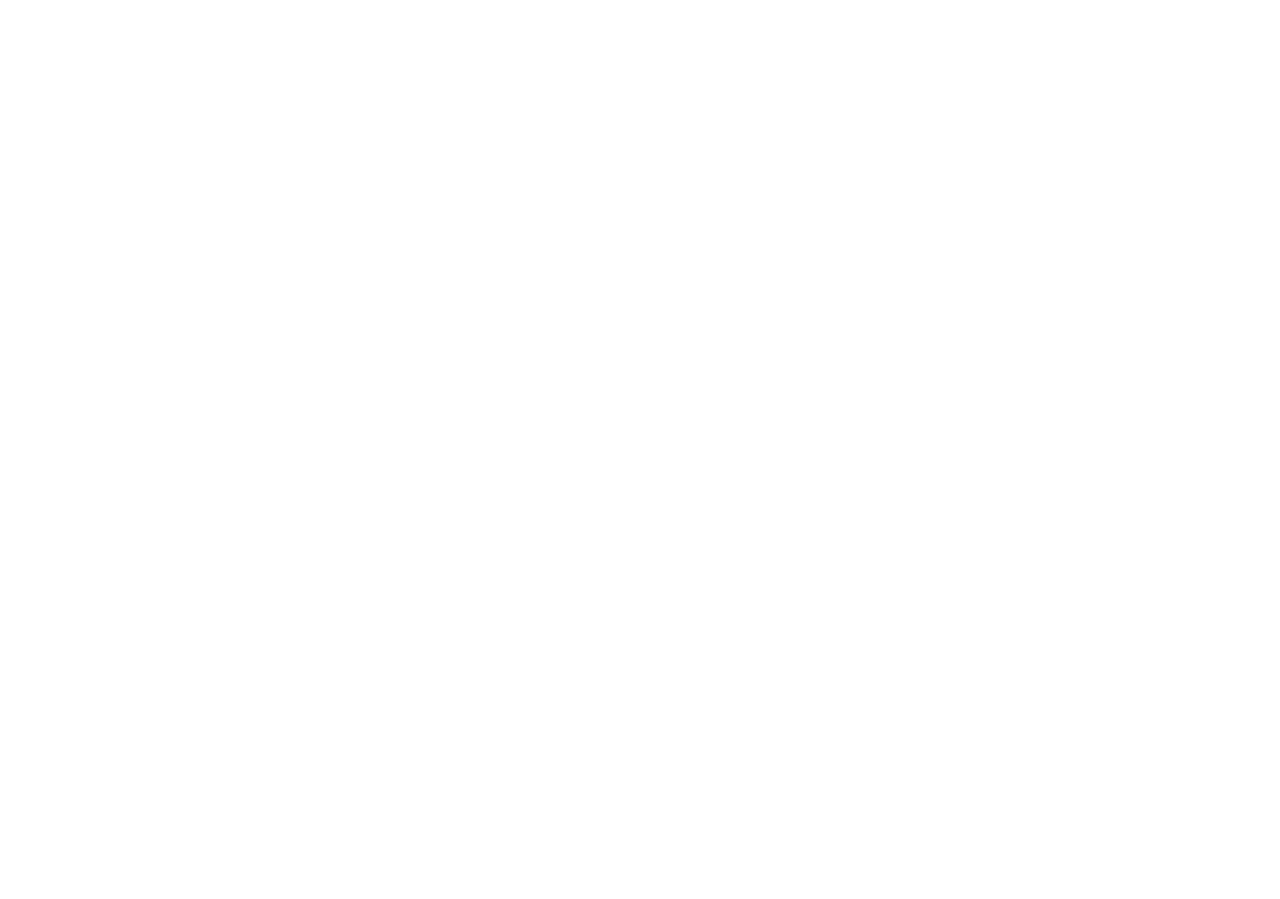
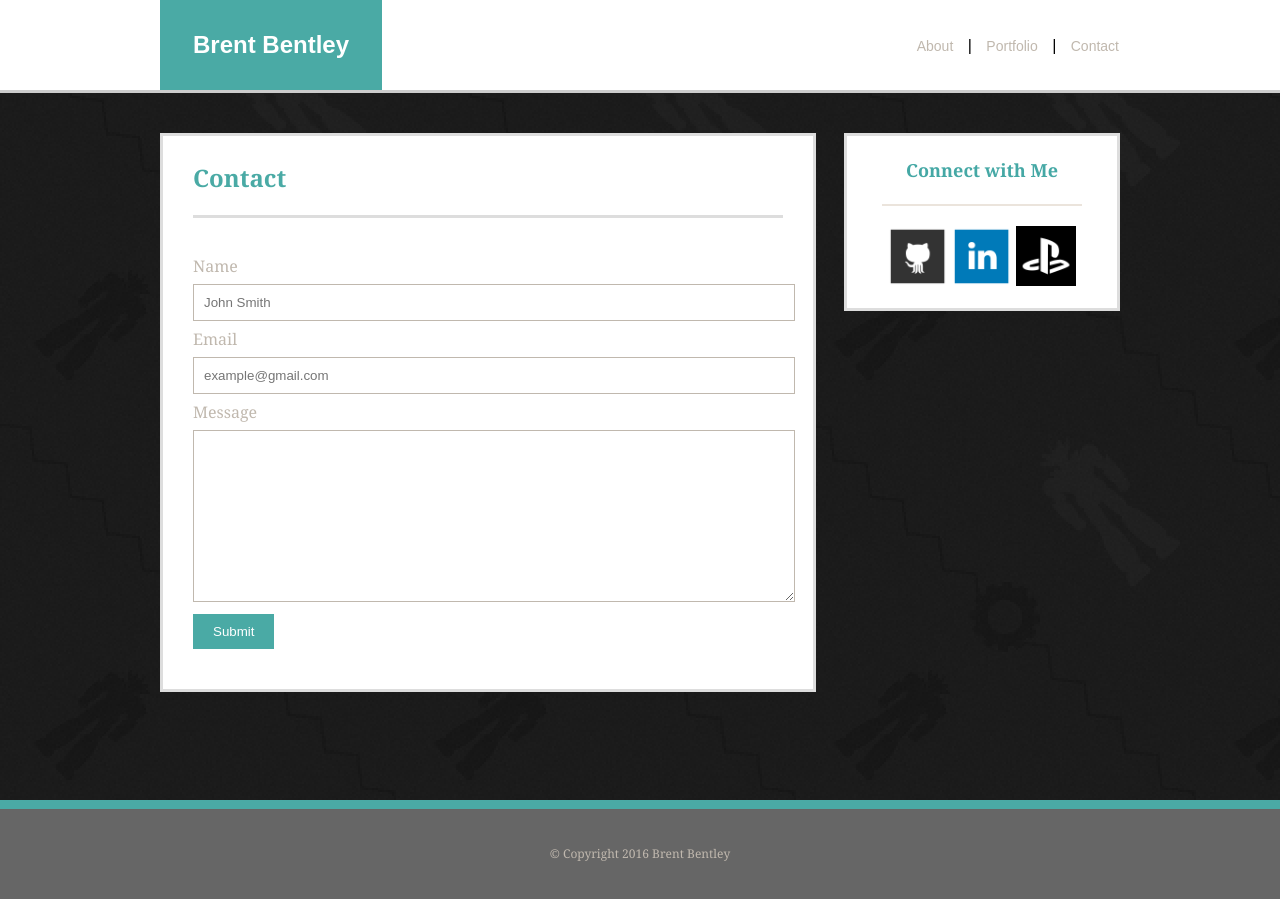
Before and after one commit to b4bentley/Basic-Portfolio, a PHP site: page /contact.html in a window 1280 px wide. Before the commit the page is empty. Before the commit the page ends 800 px from the top, so only its background shows below. Run offline with PHP 8.4, Linux system fonts and the light colour scheme.

Commit message:
Partial complete

```diff
--- a/assets/css/style.css
+++ b/assets/css/style.css
@@ -1,30 +1,185 @@
-body{
+* {
+margin: 0;
+}
 
-	background-color: lightblue;
+html, body {
+height: 100%;
+font-family: 'Georgia', Times, Times New Roman, serif;
+background-image:url('../../assets/images/robo.png');
+}
+
+.wrapper {
+min-height: 100%;
+height: auto !important;
+/*height: 100%;*/
+margin: 0 auto;
 }
 
 header{
     background-color: #fff;
-	padding: 40px 20px;
-	border-bottom: 2px solid #ccc;
+    font-family: 'Arial', 'Helvetica Neue', Helvetica, sans-serif;
+    border-bottom: 3px solid #ccc;
+    width: 100%;
+    height:90px;
+    margin-bottom: 40px
+
+}
+
+header div{
     width: 960px;
     margin: 0 auto;
-	text-align: center;
+    height: 90px;
 }
 
 .headerName{
     float: left;
     background-color: #4aaaa5;
-	size: 32px;
+    padding: 33px;
+    color:white;
+    font-size: 24px;
+    position: absolute;
+    font-weight: bold;
 }
 
 .headerNav{
     float: right;
-	padding-right: 0px;
-	margin-right: -15px;
+    padding: 38px 0;
+    margin-right: 1px;
+    text-align: center;
 
 }
 
 .headerNav a{
     text-decoration: none;
+    font-size: 14px;
+    color: #c0b8ae;
 }
+
+.headerNav a:hover{
+     color: #4aaaa5;
+}
+
+.headerlinks{
+    padding: 0 0 0 10px;
+}
+
+.a{
+    padding-right: 10px;
+}
+
+.content{
+    width: 100%;
+    height: 400px;
+}
+
+.contentdiv{
+    width: 960px;
+    margin: 0 auto;
+    height: 400px;
+
+}
+
+.contentArea{
+    float: left;
+    width: 650px;
+    margin: 0 auto;
+    background-color: #fff;
+    border: 3px solid #dddddd;
+}
+
+.contentSpaceing{
+    padding: 30px;
+    display: inline-block;
+    width: 590px
+}
+
+.about{
+    border-bottom: 3px solid #ddd;
+    margin-bottom: 30px;
+    padding-bottom: 25px;
+    color: #4aaaa5;
+    font-size: 24px;
+    font-weight: bold;
+}
+
+/*index.html*/
+.profilePic{
+    float: left;
+    margin-right: 20px;
+
+}
+/*index.html*/
+.para{
+    clear: both;
+    font-size: 16px;
+    color: #777777;
+
+}
+
+/*contact.html*/
+.form{
+    font-size: 16px;
+    color: #c0b8ae;
+
+}
+
+/*contact.html*/
+.formContent{
+    padding: 10px 0;
+}
+
+/*contact.html*/
+.button{
+/*    background-color: #4aaaa5;*/
+color: white;
+padding: 10px 20px;
+border: none;
+}
+
+.sidebar{
+    float:right;
+    width: 270px;
+    background-color: #fff;
+    border: 3px solid #ddd;
+    text-align: center;
+}
+
+.connect{
+    border-bottom: 2px solid #ebe4dc;
+    color: #45a8a5;
+    margin: 0 35px;
+    padding: 25px 0;
+    font-size: 18px;
+    font-weight: bold;
+}
+
+.links{
+    margin: 20px auto;
+    width: 200px
+}
+
+.push{
+    clear: both;
+    height: 40px;
+}
+
+.footer {
+    clear: both;
+    height: 90px;
+}
+
+.footer{
+    background-color: #666666;
+    width: 100%;
+    margin: 0 auto 0 auto;
+    text-align: center;
+    color: #c0b8ae;
+    border-top: 9px solid #4aaaa5;
+    font-size: 12px;
+
+}
+
+.footerContainer{
+    padding: 39px;
+
+}
--- a/contact.html
+++ b/contact.html
@@ -0,0 +1,93 @@
+<!DOCTYPE html>
+
+<html>
+
+    <head>
+
+        <meta charset="UTF-8">
+
+    	<title>Brent's Portfolio</title>
+
+    	<link rel="stylesheet" type="text/css" href="assets/css/reset.css">
+    	<link rel="stylesheet" type="text/css" href="assets/css/style.css">
+
+    </head>
+
+    <body>
+
+		<div class="wrapper">
+
+            <header>
+            <div>
+
+                <section class="headerName"><h2>Brent Bentley</h2></section>
+
+                <nav class="headerNav">
+                    <a class="headerlinks a" href="index.html">About</a>   |
+                    <a class="headerlinks a" href="portfolio.html">Portfolio</a>   |
+                    <a class="headerlinks" href="contact.html">Contact</a>
+                </nav>
+
+            </div>
+            </header>
+
+            <section class="content">
+                <div class="contentdiv">
+
+                <div class="contentArea">
+
+
+
+    	    		<div class="contentSpaceing">
+
+    	    			<div class="about">Contact</div>
+
+                        <form class="form">
+                            <div class="formContent">Name</div>
+                            <input class="formContent" type="text" name="name" placeholder="John Smith" style="width:100%; color: #c0b8ae; border: solid 1px #c0b8ae; padding-left: 10px;">
+                            <div class="formContent">Email</div>
+                            <input class="formContent" type="text" name="email" placeholder="example@gmail.com" style="width:100%; color: #c0b8ae; border: solid 1px #c0b8ae; padding-left: 10px;">
+                            <div class="formContent">Message</div>
+                            <textarea rows="10" class="formContent"  name="message" style="width:100%; color: #c0b8ae; border: solid 1px #c0b8ae; padding-left:10px; " ></textarea>
+                            <div class="formContent">
+                                <button class="button" type="button" style="background-color:#4aaaa5;">Submit</button>
+                            </div>
+
+                        </form>
+
+
+    	    		</div>
+
+                </div>
+
+                <aside class="sidebar">
+
+                    <div class="connect">Connect with Me</div>
+
+                    <div class="links">
+
+                        <a href="https://github.com/b4bentley"><img src="assets/images/github.png" alt="github" style="width:60px; height:60px;"></a>
+                        <a href="https://www.linkedin.com/in/brent-bentley-88558241"><img src="assets/images/linkedin.png" alt="linkedin" style="width:60px; height:60px;"></a>
+                        <a href="https://my.playstation.com/b4bentley"><img src="assets/images/playstation.png" alt="playstation" style="width:60px; height:60px;"></a>
+
+                    </div>
+
+                </aside>
+
+                </div>
+            </section>
+
+    		<div class="push"></div>
+
+    	</div>
+
+
+        <footer class="footer">
+
+            <div class="footerContainer">&copy; Copyright 2016 Brent Bentley</div>
+
+        </footer>
+
+    </body>
+
+</html>
```
Also changed, not shown: index.html (+69 -3 lines), portfolio.html (+80 -0 lines), assets/images/profilePic.jpg (added), assets/images/tegan.jpg (added). Lines whose indentation alone changed are shown as unchanged.
